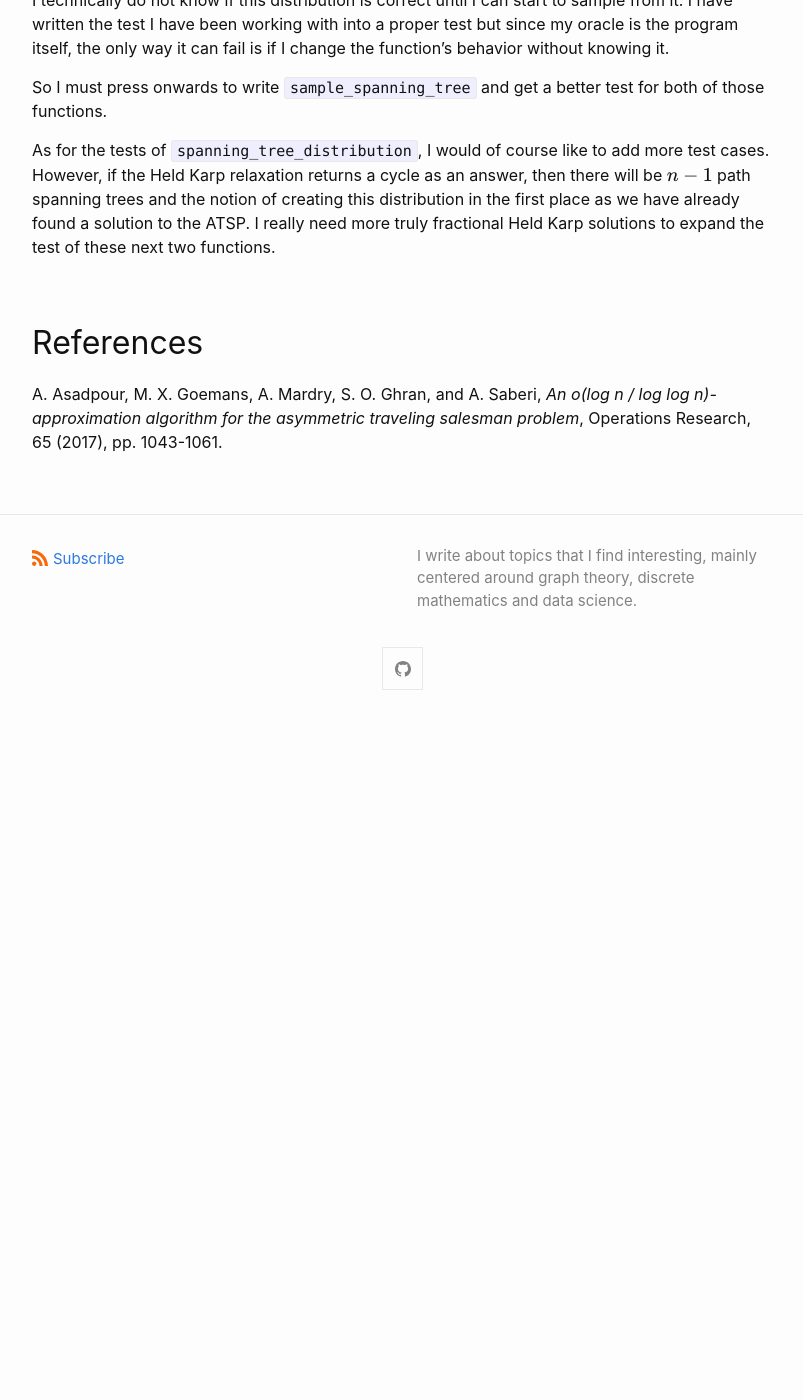
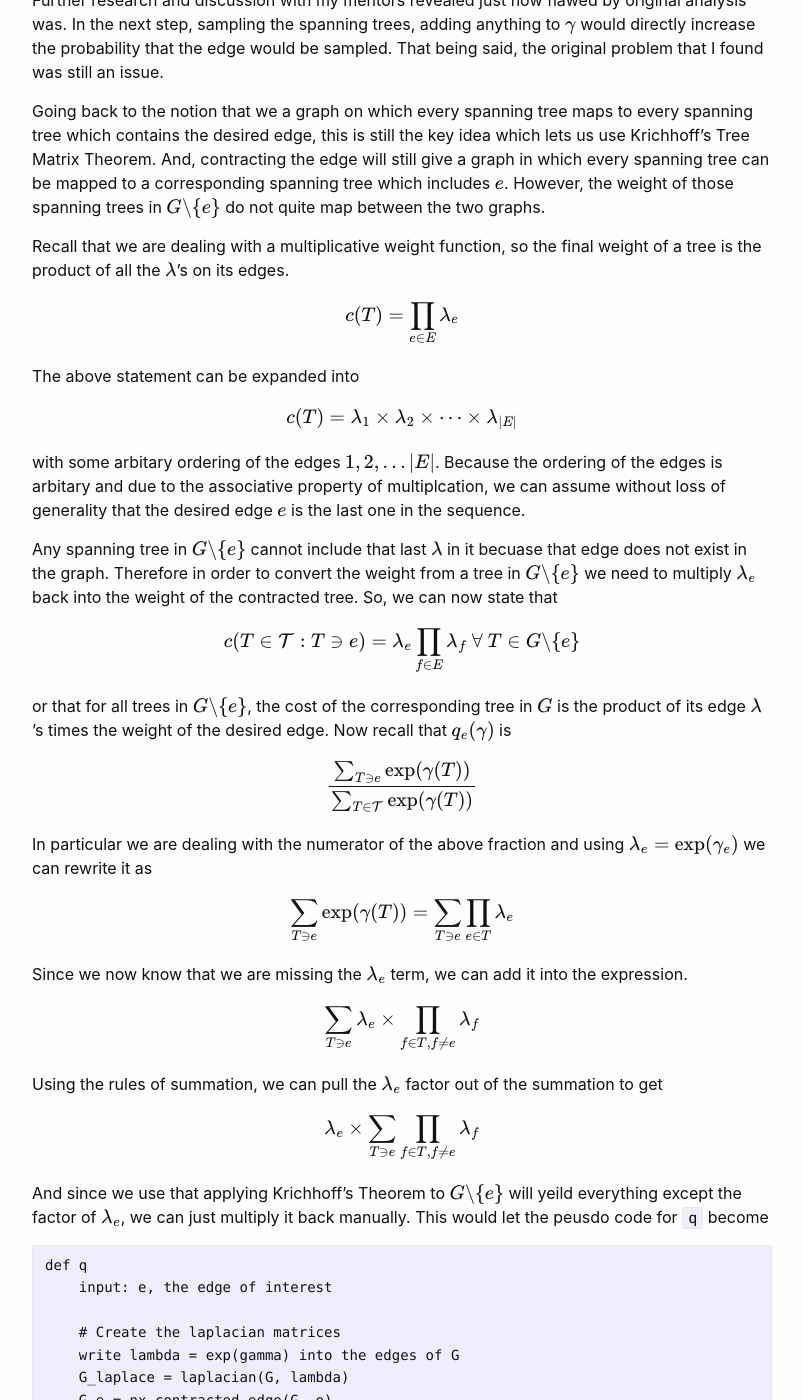
Before and after one commit to mjschwenne/old-website, a Jekyll site: the page built from _posts/2021-07-20-the-entropy-distribution.md, in a window 1280 px wide and 1400 px high, scrolled down 5609 px. Shown: the whole window, without its empty margins (238-1041 px from the left). Built offline with Jekyll 4.4.1, drawn with Linux system fonts in a browser that asks for light colours; formulas are drawn with MathJax 3; before the commit the page ends 6334 px from its top, so only the background shows below that; some of the changed text lies outside the part shown.

Commit message:
Updated distribution post

```diff
--- a/_posts/2021-07-20-the-entropy-distribution.md
+++ b/_posts/2021-07-20-the-entropy-distribution.md
@@ -211,6 +211,102 @@ $$
 
 Also, the test now completes without error.
 
+## Update! (28 July 2021)
+
+Further research and discussion with my mentors revealed just how flawed by original analysis was.
+In the next step, sampling the spanning trees, adding anything to $$\gamma$$ would directly increase the probability that the edge would be sampled.
+That being said, the original problem that I found was still an issue.
+
+Going back to the notion that we a graph on which every spanning tree maps to every spanning tree which contains the desired edge, this is still the key idea which lets us use Krichhoff's Tree Matrix Theorem.
+And, contracting the edge will still give a graph in which every spanning tree can be mapped to a corresponding spanning tree which includes $$e$$.
+However, the weight of those spanning trees in $$G \backslash \{e\}$$ do not quite map between the two graphs.
+
+Recall that we are dealing with a multiplicative weight function, so the final weight of a tree is the product of all the $$\lambda$$'s on its edges.
+
+$$
+c(T) = \prod_{e \in E} \lambda_e
+$$
+
+The above statement can be expanded into
+
+$$
+c(T) = \lambda_1 \times \lambda_2 \times \dots \times \lambda_{|E|}
+$$
+
+with some arbitary ordering of the edges $$1, 2, \dots |E|$$.
+Because the ordering of the edges is arbitary and due to the associative property of multiplcation, we can assume without loss of generality that the desired edge $$e$$ is the last one in the sequence.
+
+Any spanning tree in $$G \backslash \{e\}$$ cannot include that last $$\lambda$$ in it becuase that edge does not exist in the graph.
+Therefore in order to convert the weight from a tree in $$G \backslash \{e\}$$ we need to multiply $$\lambda_e$$ back into the weight of the contracted tree.
+So, we can now state that
+
+$$
+c(T \in \mathcal{T}: T \ni e) = \lambda_e \prod_{f \in E} \lambda_f\ \forall\ T \in G \backslash \{e\}
+$$
+
+or that for all trees in $$G \backslash \{e\}$$, the cost of the corresponding tree in $$G$$ is the product of its edge $$\lambda$$'s times the weight of the desired edge.
+Now recall that $$q_e(\gamma)$$ is
+
+$$
+\frac{\sum_{T \ni e} \exp(\gamma(T))}{\sum_{T \in \mathcal{T}} \exp(\gamma(T))}
+$$
+
+In particular we are dealing with the numerator of the above fraction and using $$\lambda_e = \exp(\gamma_e)$$ we can rewrite it as
+
+$$
+\sum_{T \ni e} \exp(\gamma(T)) = \sum_{T \ni e} \prod_{e \in T} \lambda_e
+$$
+
+Since we now know that we are missing the $$\lambda_e$$ term, we can add it into the expression.
+
+$$
+\sum_{T \ni e} \lambda_e \times \prod_{f \in T, f \not= e} \lambda_f
+$$
+
+Using the rules of summation, we can pull the $$\lambda_e$$ factor out of the summation to get
+
+$$
+\lambda_e \times \sum_{T \ni e} \prod_{f \in T, f \not= e} \lambda_f
+$$
+
+And since we use that applying Krichhoff's Theorem to $$G \backslash \{e\}$$ will yeild everything except the factor of $$\lambda_e$$, we can just multiply it back manually.
+This would let the peusdo code for `q` become
+
+{% highlight plaintext %}
+def q
+    input: e, the edge of interest
+
+    # Create the laplacian matrices
+    write lambda = exp(gamma) into the edges of G
+    G_laplace = laplacian(G, lambda)
+    G_e = nx.contracted_edge(G, e)
+    G_e_laplace = laplacian(G, lambda)
+
+    # Delete a row and column from each matrix to made a cofactor matrix
+    G_laplace.delete((0, 0))
+    G_e_laplace.delete((0, 0))
+
+    # Calculate the determinant of the cofactor matrices
+    det_G_laplace = G_laplace.det
+    det_G_e_laplace = G_e_laplace.det
+
+    # return q_e
+    return lambda_e * det_G_e_laplace / det_G_laplace
+{% endhighlight %}
+
+Making this small change to `q` worked very well.
+I was able to change back to subtracting $$\delta$$ as the Asadpour paper does and even added a check to code so that everytime we update a value in $$\gamma$$ we know that $$\delta$$ has had the correct effect.
+
+{% highlight python %}
+# Check that delta had the desired effect
+new_q_e = q(e)
+desired_q_e = (1 + EPSILON / 2) * z_e
+if round(new_q_e, 8) != round(desired_q_e, 8):
+    raise Exception
+{% endhighlight %}
+
+And the test passes without fail!
+
 ## What's Next
 
 I technically do not know if this distribution is correct until I can start to sample from it.
```
